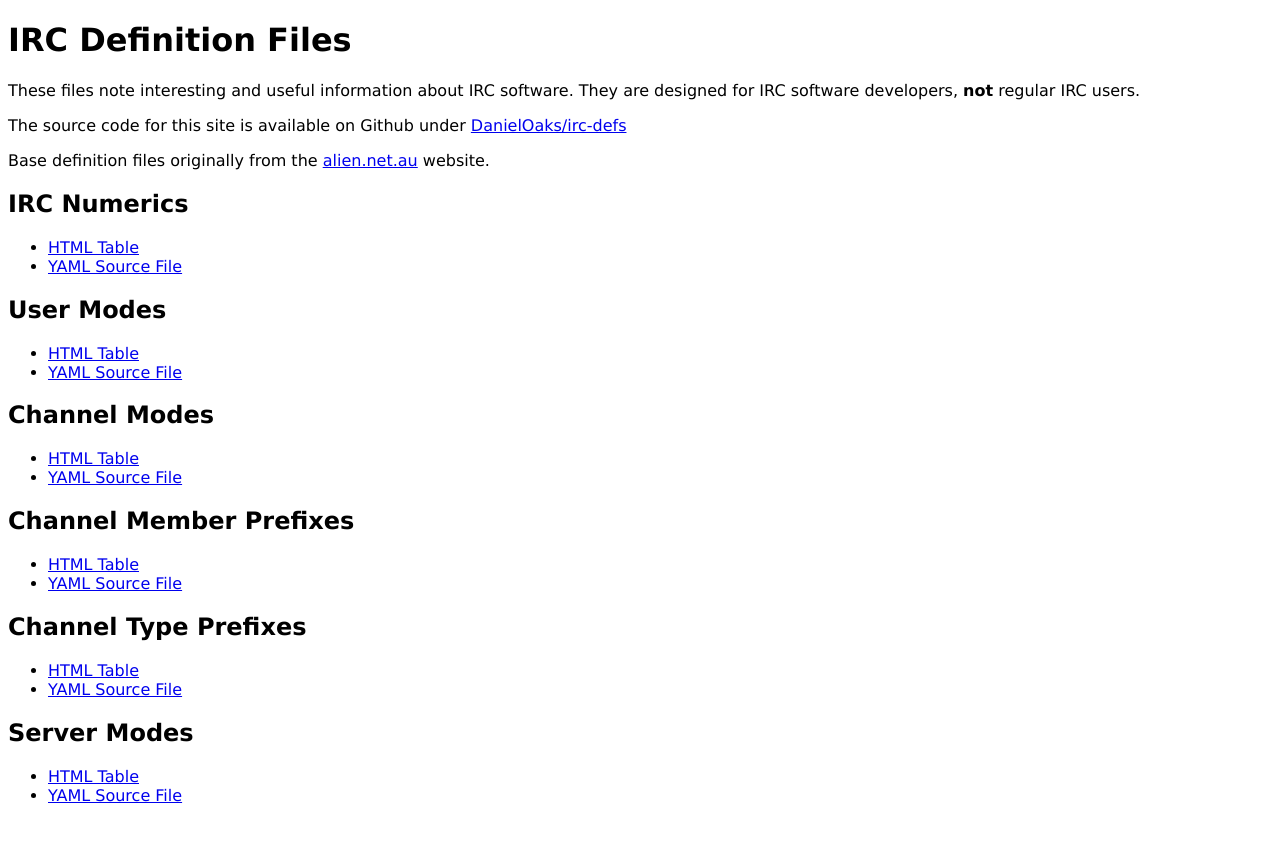
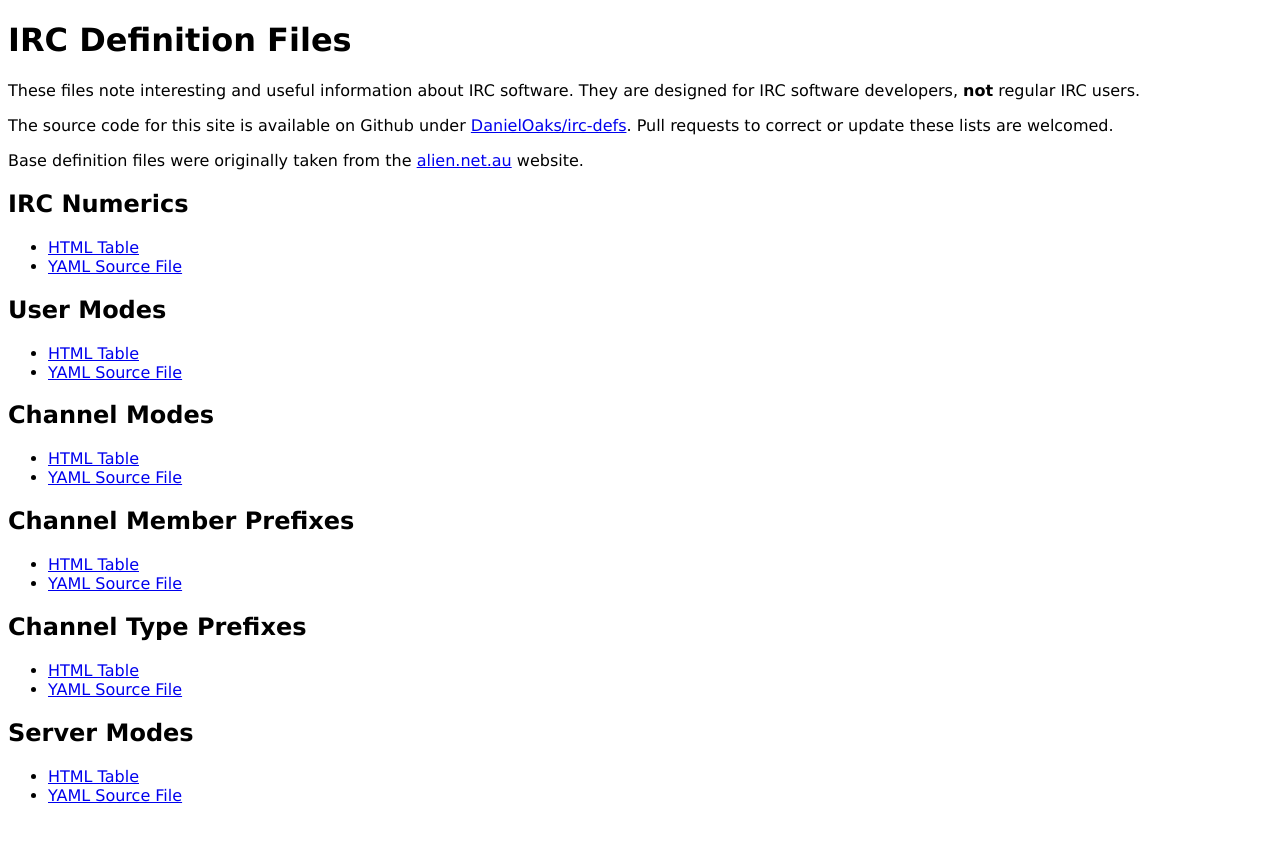
Before and after one commit to ircdocs/irc-defs, a Jekyll site: the page built from index.html, in a window 1280 px wide. Shown: the top 842 px of the page. Built offline with Jekyll 4.4.1, drawn with Linux system fonts in a browser that asks for light colours.

Commit message:
Note that we accept PRs, etc

```diff
--- a/index.html
+++ b/index.html
@@ -62,9 +62,9 @@ layout: default
 
 <p>These files note interesting and useful information about IRC software. They are designed for IRC software developers, <strong>not</strong> regular IRC users.</p>
 
-<p>The source code for this site is available on Github under <a href="https://github.com/DanielOaks/irc-defs">DanielOaks/irc-defs</a></p>
+<p>The source code for this site is available on Github under <a href="https://github.com/DanielOaks/irc-defs">DanielOaks/irc-defs</a>. Pull requests to correct or update these lists are welcomed.</p>
 
-<p>Base definition files originally from the <a href="https://www.alien.net.au/irc/">alien.net.au</a> website.</p>
+<p>Base definition files were originally taken from the <a href="https://www.alien.net.au/irc/">alien.net.au</a> website.</p>
 
 <h2>IRC Numerics</h2>
 <ul>
```
Also changed, not shown: README.rst.
